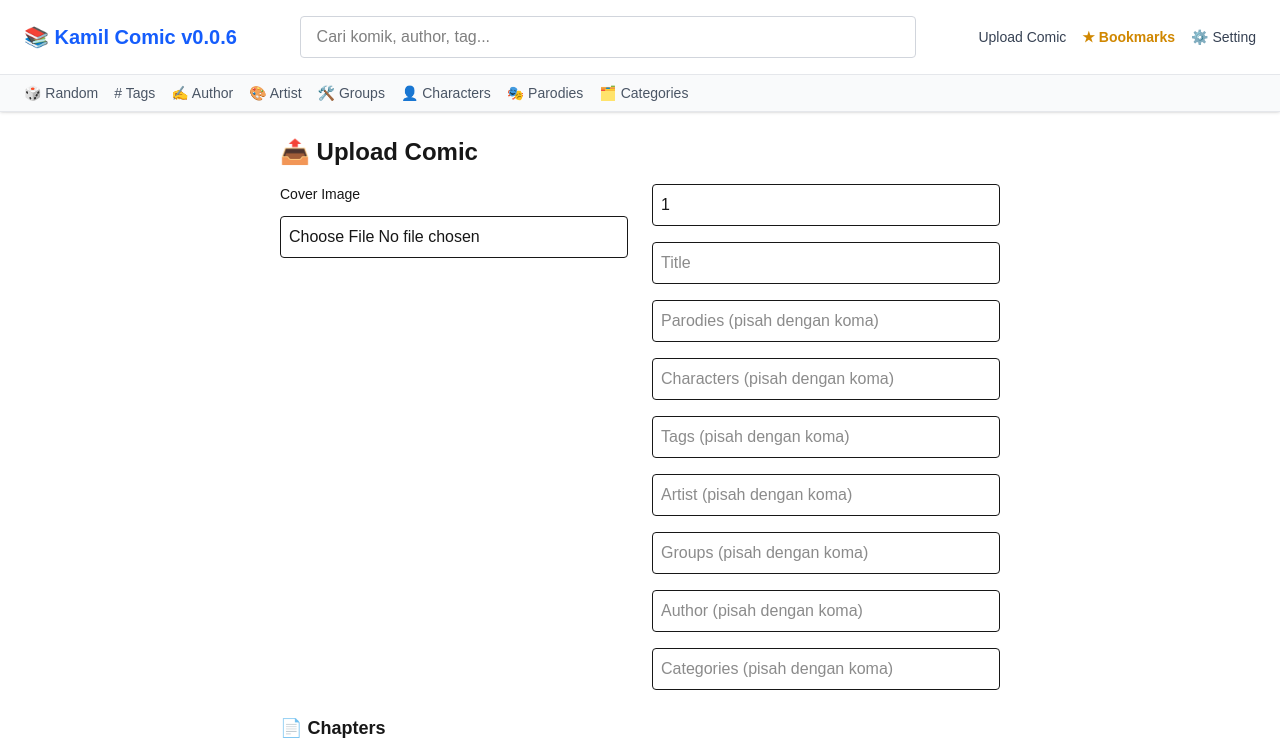
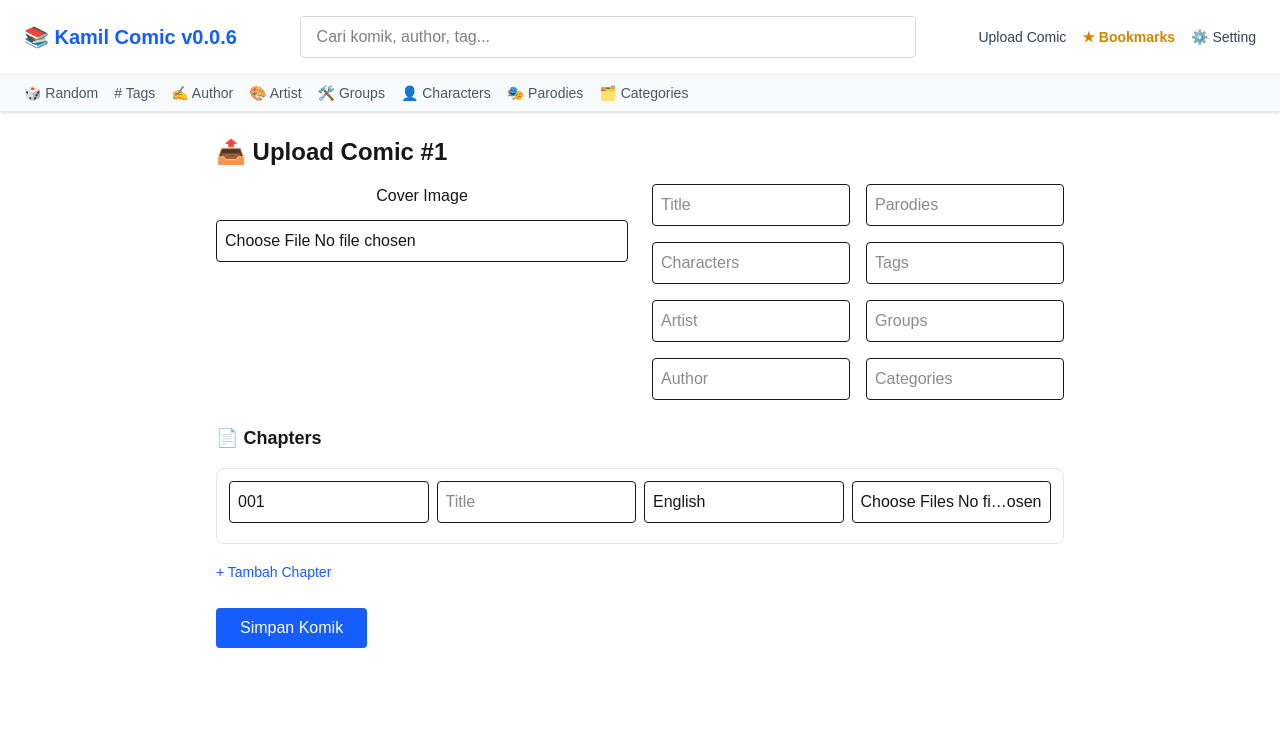
Before and after one commit to lenovix/kamilcomic, a Next.js app: page /upload in a window 1280 px wide. Shown: the top 748 px of the page. Built offline with nearby package versions, Linux system fonts and the light colour scheme.

Commit message:
UIX upload page

```diff
--- a/pages/upload.tsx
+++ b/pages/upload.tsx
@@ -227,7 +227,6 @@ export default function UploadComicPage({ defaultSlug }: UploadComicPageProps) {
         type: "error",
       });
     }
-
   };
 
   const openPreview = (index: number) => {
@@ -252,14 +251,28 @@ export default function UploadComicPage({ defaultSlug }: UploadComicPageProps) {
   return (
     <>
       <Header />
-      <main className="max-w-3xl mx-auto p-6">
-        <h1 className="text-2xl font-bold mb-4">📤 Upload Comic</h1>
+      <main className="max-w-4xl mx-auto p-6 space-y-6">
+        <h1 className="text-2xl font-bold mb-4">
+          📤 Upload Comic #{comicData.slug}
+        </h1>
+
+        {/* Alert */}
+        {alertData && (
+          <Alert
+            title={alertData.title}
+            desc={alertData.desc}
+            type={alertData.type}
+            progress={alertData.progress}
+            onClose={() => setAlertData(null)}
+          />
+        )}
+
         <form onSubmit={handleSubmit} className="space-y-6">
-          <section className="space-y-4">
+          {/* Cover + Basic Info */}
           <div className="grid grid-cols-1 md:grid-cols-2 gap-6">
-              {/* KIRI - Cover dan Preview */}
-              <div className="space-y-3">
-                <label className="block text-sm font-medium">Cover Image</label>
+            {/* Cover */}
+            <div className="flex flex-col items-center space-y-3">
+              <label className="block font-medium">Cover Image</label>
               <input
                 type="file"
                 accept="image/*"
@@ -275,132 +288,114 @@ export default function UploadComicPage({ defaultSlug }: UploadComicPageProps) {
               )}
             </div>
 
-              {/* KANAN - Form Detail Komik */}
-              <div className="grid grid-cols-1 gap-4">
+            {/* Form Detail */}
+            <div className="grid grid-cols-1 md:grid-cols-2 gap-4">
+              {[
+                { name: "title", placeholder: "Title" },
+                { name: "parodies", placeholder: "Parodies" },
+                { name: "characters", placeholder: "Characters" },
+                { name: "tags", placeholder: "Tags" },
+                { name: "artist", placeholder: "Artist" },
+                { name: "groups", placeholder: "Groups" },
+                { name: "author", placeholder: "Author" },
+                { name: "categories", placeholder: "Categories" },
+              ].map((field) => (
                 <input
-                  name="slug"
-                  value={comicData.slug}
+                  key={field.name}
+                  name={field.name}
+                  placeholder={field.placeholder}
+                  value={(comicData as any)[field.name]}
                   onChange={handleComicChange}
-                  required
-                  readOnly
-                  className="border p-2 rounded"
+                  className="border p-2 rounded w-full"
                 />
-                <input
-                  name="title"
-                  placeholder="Title"
-                  onChange={handleComicChange}
-                  className="border p-2 rounded"
-                />
-                <input
-                  name="parodies"
-                  placeholder="Parodies (pisah dengan koma)"
-                  onChange={handleComicChange}
-                  className="border p-2 rounded"
-                />
-                <input
-                  name="characters"
-                  placeholder="Characters (pisah dengan koma)"
-                  onChange={handleComicChange}
-                  className="border p-2 rounded"
-                />
-                <input
-                  name="tags"
-                  placeholder="Tags (pisah dengan koma)"
-                  onChange={handleComicChange}
-                  className="border p-2 rounded"
-                />
-                <input
-                  name="artist"
-                  placeholder="Artist (pisah dengan koma)"
-                  onChange={handleComicChange}
-                  className="border p-2 rounded"
-                />
-                <input
-                  name="groups"
-                  placeholder="Groups (pisah dengan koma)"
-                  onChange={handleComicChange}
-                  className="border p-2 rounded"
-                />
-                <input
-                  name="author"
-                  placeholder="Author (pisah dengan koma)"
-                  onChange={handleComicChange}
-                  className="border p-2 rounded"
-                />
-                <input
-                  name="categories"
-                  placeholder="Categories (pisah dengan koma)"
-                  onChange={handleComicChange}
-                  className="border p-2 rounded"
-                />
+              ))}
             </div>
           </div>
-          </section>
 
-          <section>
-            <h2 className="text-lg font-semibold mb-2">📄 Chapters</h2>
+          {/* Chapters */}
+          <div className="space-y-4">
+            <h2 className="text-lg font-semibold">📄 Chapters</h2>
+
             {chapters.map((ch, index) => (
               <div
                 key={index}
-                className="space-y-2 mb-4 border p-3 rounded relative"
+                className="border border-gray-200 rounded-lg p-3 relative "
               >
-                <div className="grid grid-cols-3 gap-4">
+                {/* Input nomor, title, language */}
+                <div className="grid grid-cols-1 md:grid-cols-4 gap-2 mb-2">
                   <input
                     name="number"
                     placeholder="No"
                     value={ch.number}
                     onChange={(e) => handleChapterChange(index, e)}
-                    className="border p-2 rounded"
+                    className="border p-2 rounded w-full focus:ring-1 focus:ring-blue-400"
                   />
                   <input
                     name="title"
                     placeholder="Title"
                     value={ch.title}
                     onChange={(e) => handleChapterChange(index, e)}
-                    className="border p-2 rounded"
+                    className="border p-2 rounded w-full focus:ring-1 focus:ring-blue-400"
                   />
                   <input
                     name="language"
                     placeholder="Language"
                     value={ch.language}
                     onChange={(e) => handleChapterChange(index, e)}
-                    className="border p-2 rounded"
+                    className="border p-2 rounded w-full focus:ring-1 focus:ring-blue-400"
                   />
-                </div>
                   <input
                     type="file"
                     multiple
                     accept=".zip,.rar,image/*"
                     onChange={(e) => handleChapterFile(index, e.target.files)}
-                  className="w-full border p-2 rounded"
+                    className="border p-2 rounded w-full"
                   />
-                {ch.files && (
-                  <div className="flex items-center space-x-2">
+                </div>
+
+                {/* File info & preview */}
+                {ch.files?.length > 0 && (
+                  <div className="flex items-center justify-between mt-1">
                     <p className="text-sm text-gray-500">
                       {ch.files.length} file dipilih
                     </p>
-                    {ch.files.length > 0 && (
                     <button
                       type="button"
                       onClick={() => openPreview(index)}
-                        className="text-sm text-blue-600 hover underline"
+                      className="text-sm text-blue-600 hover:underline"
                     >
-                        Preview Gambar
+                      Preview
                     </button>
-                    )}
                   </div>
                 )}
+
+                {/* Tombol hapus */}
                 {index > 0 && (
                   <button
                     type="button"
                     onClick={() => removeChapter(index)}
-                    className="absolute top-1 right-2 text-red-500 hover:text-red-700 text-sm"
+                    className="absolute top-2 right-2 p-1 rounded hover:bg-red-100 text-red-600"
+                    title="Hapus Chapter"
                   >
-                    Hapus
+                    <svg
+                      xmlns="http://www.w3.org/2000/svg"
+                      className="h-4 w-4"
+                      fill="none"
+                      viewBox="0 0 24 24"
+                      stroke="currentColor"
+                      strokeWidth={2}
+                    >
+                      <path
+                        strokeLinecap="round"
+                        strokeLinejoin="round"
+                        d="M6 18L18 6M6 6l12 12"
+                      />
+                    </svg>
                   </button>
                 )}
               </div>
             ))}
+
             <button
               type="button"
               onClick={addChapter}
@@ -408,15 +403,17 @@ export default function UploadComicPage({ defaultSlug }: UploadComicPageProps) {
             >
               + Tambah Chapter
             </button>
-          </section>
+          </div>
 
+          {/* Submit */}
           <button
             type="submit"
-            className="bg-blue-600 text-white px-4 py-2 rounded hover:bg-blue-700 transition"
+            className="bg-blue-600 text-white px-6 py-2 rounded hover:bg-blue-700 transition"
           >
             Simpan Komik
           </button>
         </form>
+      </main>
 
       {/* Modal untuk Preview Gambar dengan Drag-and-Drop */}
       {previewChapterIndex !== null &&
@@ -476,18 +473,6 @@ export default function UploadComicPage({ defaultSlug }: UploadComicPageProps) {
             </div>
           </div>
         )}
-        {alertData && (
-          <div className="mb-4">
-            <Alert
-              title={alertData.title}
-              desc={alertData.desc}
-              type={alertData.type}
-              progress={alertData.progress}
-              onClose={() => setAlertData(null)}
-            />
-          </div>
-        )}
-      </main>
     </>
   );
 }
```
Lines whose indentation alone changed are shown as unchanged.
